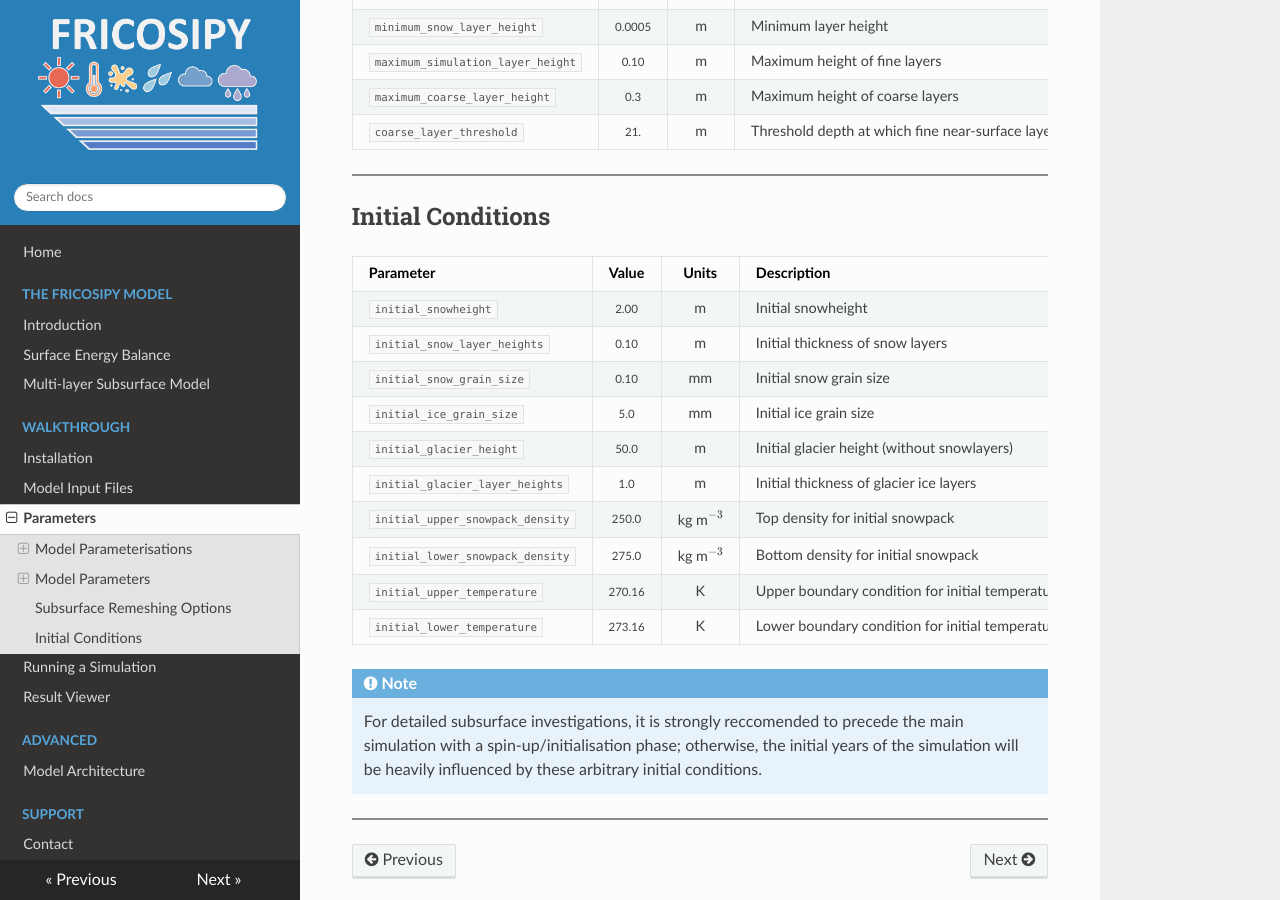
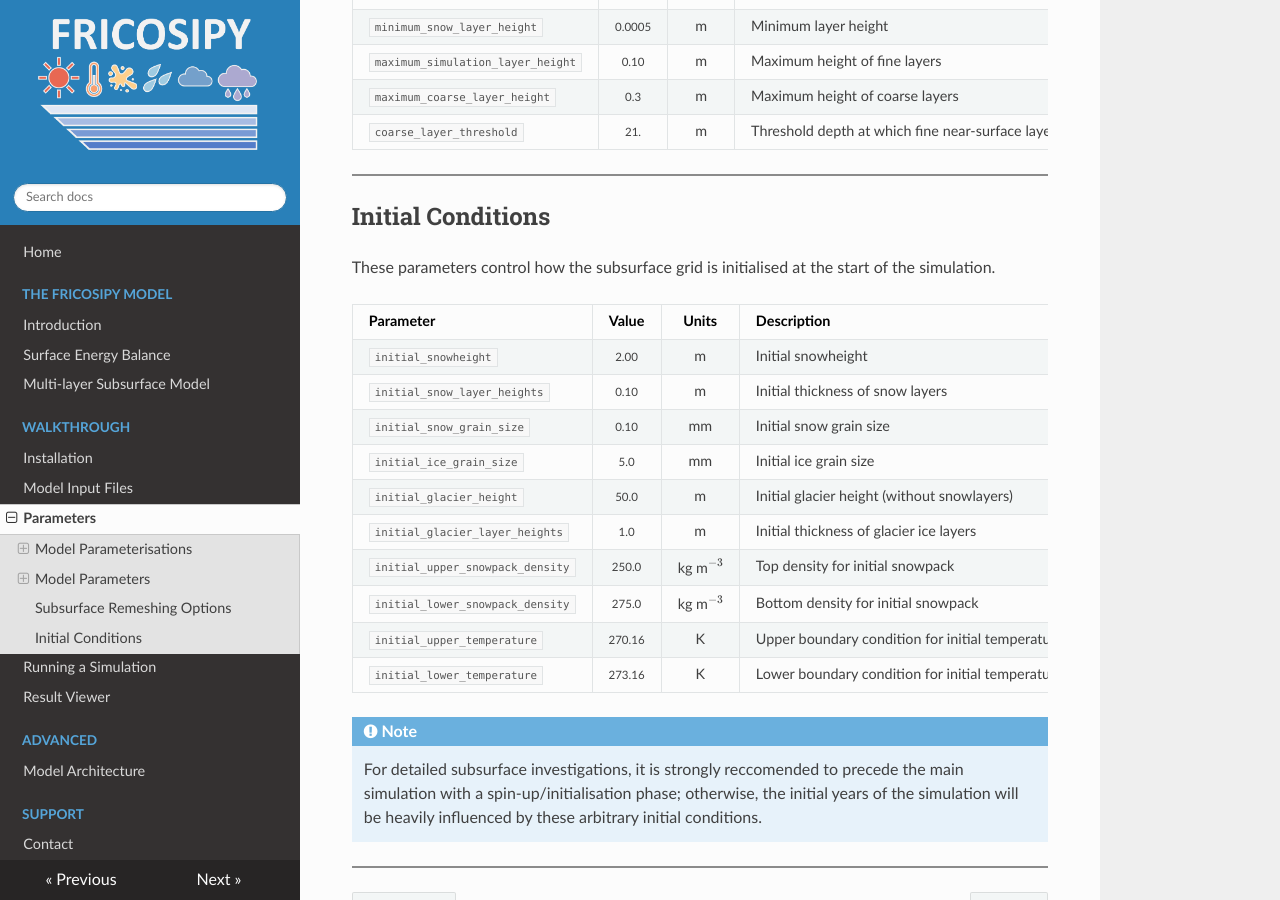
Before and after one commit to MarcusGastaldello/FRICOSIPY, an MkDocs documentation site: the page built from docs/parameters.md, in a window 1280 px wide and 900 px high, scrolled down 3821 px. Built offline with MkDocs 1.6.1, drawn with Linux system fonts in a browser that asks for light colours.

Commit message:
Update parameters.md

```diff
--- a/docs/parameters.md
+++ b/docs/parameters.md
@@ -139,6 +139,8 @@ The subsurface remeshing options allow the user to customise the resolution of t
 
 ## Initial Conditions
 
+These parameters control how the subsurface grid is initialised at the start of the simulation.
+
 | Parameter | Value | Units | Description |
 |:---|:---:|:---:|---|
 | `initial_snowheight` | <small>2.00</small>                    | m | Initial snowheight |
```
